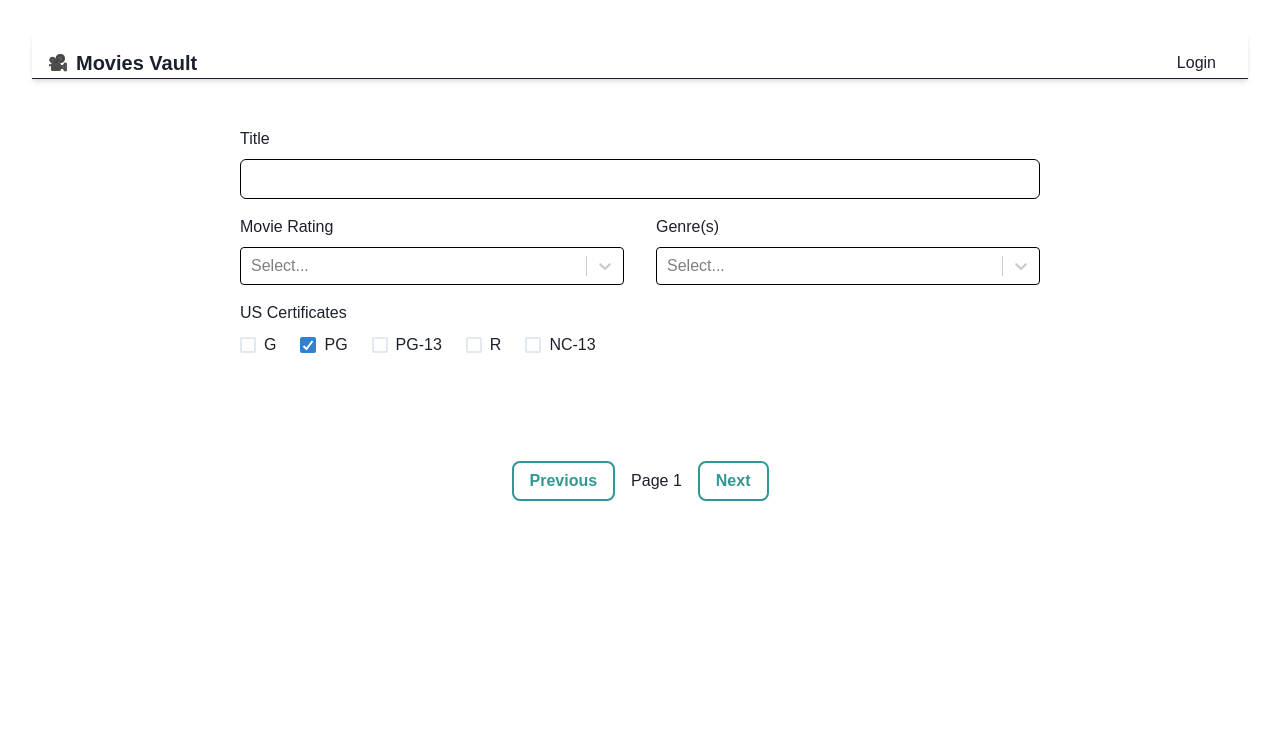
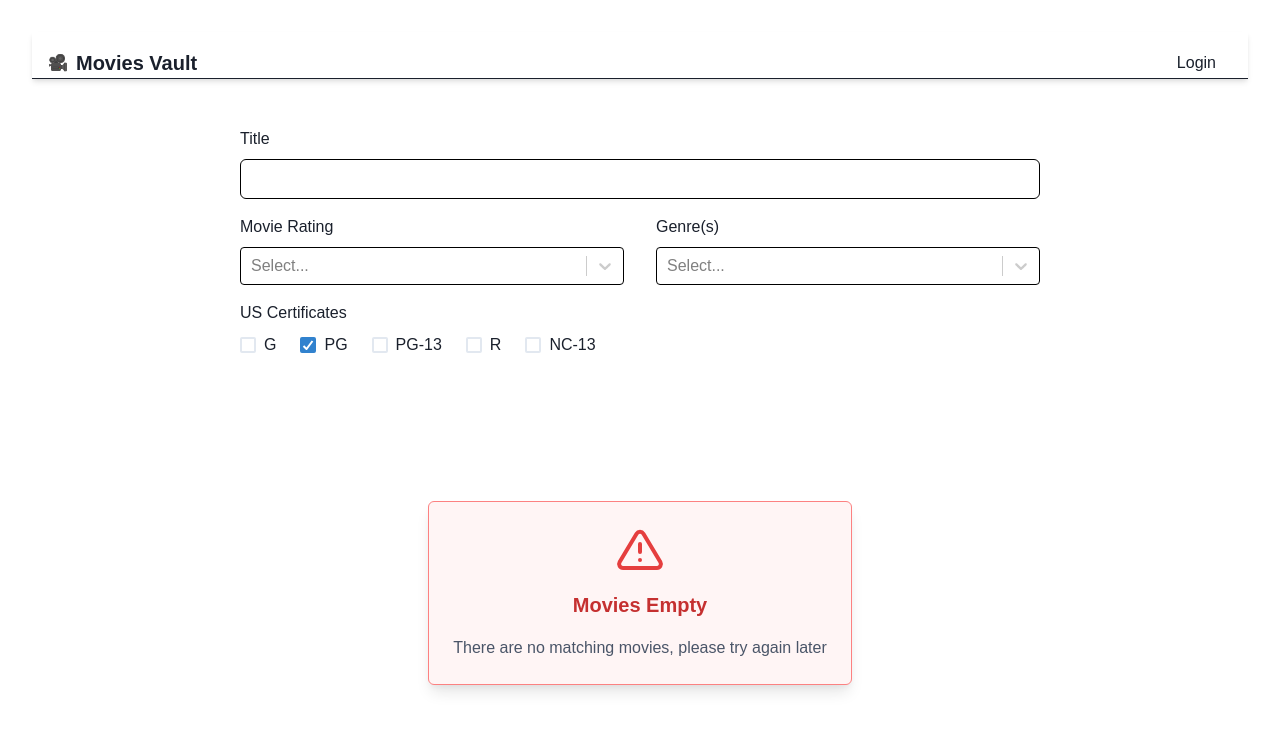
Before and after one commit to tolumide-ng/moviesVault, a React (Vite) app: page / in a window 1280 px wide. Both pictures are taken after a click on the label "PG". Shown: the top 730 px of the page. Built offline with nearby package versions, Linux system fonts and the light colour scheme; data requests are answered from the project's data file.

Commit message:
Update readme.md with a reference to the frontend page + Update empty state

```diff
--- a/src/components/pages/Home/Home.tsx
+++ b/src/components/pages/Home/Home.tsx
@@ -41,7 +41,7 @@ export default function Home() {
         isLoggedIn={isLoggedIn}
         toggleFavoriteMovie={toggleFavoriteMovie}
       />
-      {status === Status.Success && (
+      {status === Status.Success && !!movies.length && (
         <Stack
           direction="row"
           spacing={4}
@@ -70,6 +70,14 @@ export default function Home() {
           </Button>
         </Stack>
       )}
+      {status === Status.Success && !movies.length && (
+        <Flex justify="center">
+          <Notification
+            title="Movies Empty"
+            message="There are no matching movies, please try again later"
+          />
+        </Flex>
+      )}
       {status === Status.Loading && <Loader />}
       {status === Status.Error && (
         <Notification message="Please try again later" />
```
Also changed, not shown: 1 other file (tests, documents, lock files or other folders).
